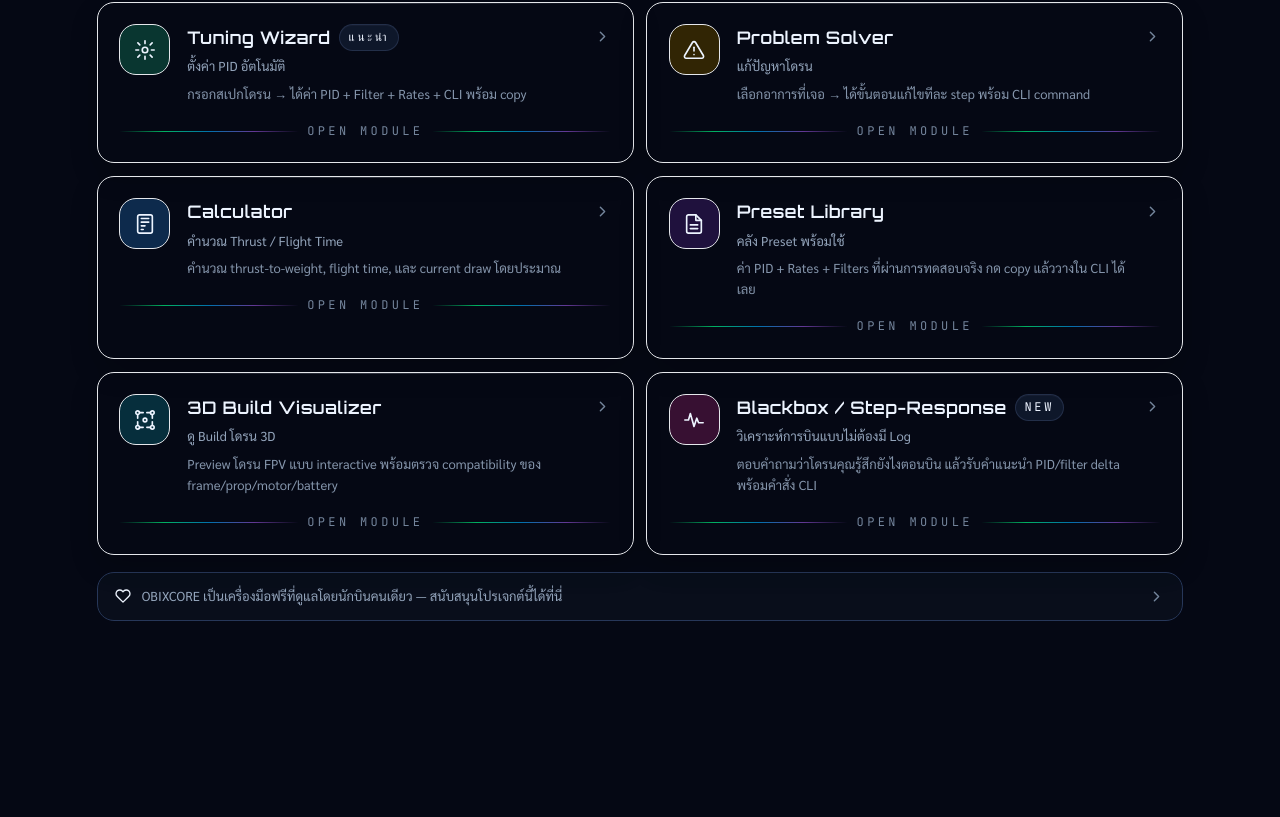
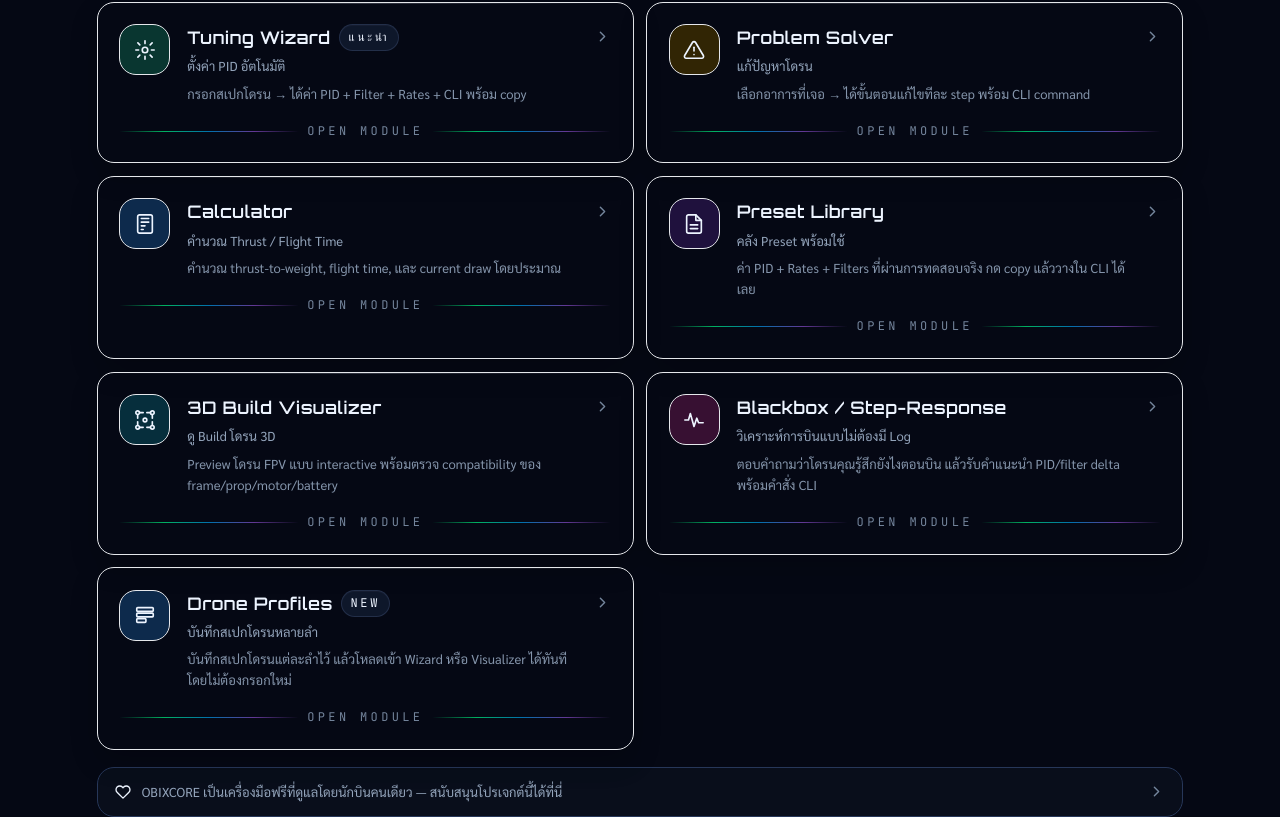
Before and after one commit to Santipap250/OBIXCORE, a Next.js app: page / in a window 1280 px wide. Shown: the part 962-1779 px from the top of the page. Before the commit the page ends 1583 px from the top, so only its background shows below. Built offline with nearby package versions, Linux system fonts and the light colour scheme; no server answers.

Commit message:
Add files via upload

```diff
--- a/app/page.tsx
+++ b/app/page.tsx
@@ -114,17 +114,31 @@ const tools = [
     titleTh: "วิเคราะห์การบินแบบไม่ต้องมี Log",
     description: "ตอบคำถามว่าโดรนคุณรู้สึกยังไงตอนบิน แล้วรับคำแนะนำ PID/filter delta พร้อมคำสั่ง CLI",
     accentColor: "pink" as const,
-    badge: "NEW",
     icon: (
       <svg width="22" height="22" viewBox="0 0 24 24" fill="none" stroke="currentColor" strokeWidth="1.8" strokeLinecap="round" strokeLinejoin="round">
         <path d="M2 12h4l2-7 4 14 3-9 2 5h5" />
       </svg>
     ),
   },
+  {
+    href: "/profiles",
+    title: "Drone Profiles",
+    titleTh: "บันทึกสเปกโดรนหลายลำ",
+    description: "บันทึกสเปกโดรนแต่ละลำไว้ แล้วโหลดเข้า Wizard หรือ Visualizer ได้ทันทีโดยไม่ต้องกรอกใหม่",
+    accentColor: "blue" as const,
+    badge: "NEW",
+    icon: (
+      <svg width="22" height="22" viewBox="0 0 24 24" fill="none" stroke="currentColor" strokeWidth="1.8" strokeLinecap="round" strokeLinejoin="round">
+        <rect x="3" y="4" width="18" height="4" rx="1" />
+        <rect x="3" y="10" width="18" height="4" rx="1" />
+        <rect x="3" y="16" width="10" height="4" rx="1" />
+      </svg>
+    ),
+  },
 ];
 
 const quickStats = [
-  { value: "6+", label: "Modules", color: "text-purple-DEFAULT" },
+  { value: "7+", label: "Modules", color: "text-purple-DEFAULT" },
   { value: "5+", label: "Problems", color: "text-amber-DEFAULT" },
   { value: "3", label: "Calculators", color: "text-blue-DEFAULT" },
   { value: "FREE", label: "ฟรีทั้งหมด", color: "text-green-DEFAULT" },
--- a/app/sitemap.ts
+++ b/app/sitemap.ts
@@ -13,6 +13,7 @@ export default function sitemap(): MetadataRoute.Sitemap {
     { path: "/presets", priority: 0.8, changeFrequency: "weekly" as const },
     { path: "/visualizer", priority: 0.7, changeFrequency: "monthly" as const },
     { path: "/blackbox", priority: 0.8, changeFrequency: "monthly" as const },
+    { path: "/profiles", priority: 0.7, changeFrequency: "monthly" as const },
     { path: "/support", priority: 0.5, changeFrequency: "monthly" as const },
     { path: "/changelog", priority: 0.4, changeFrequency: "weekly" as const },
   ];
```
